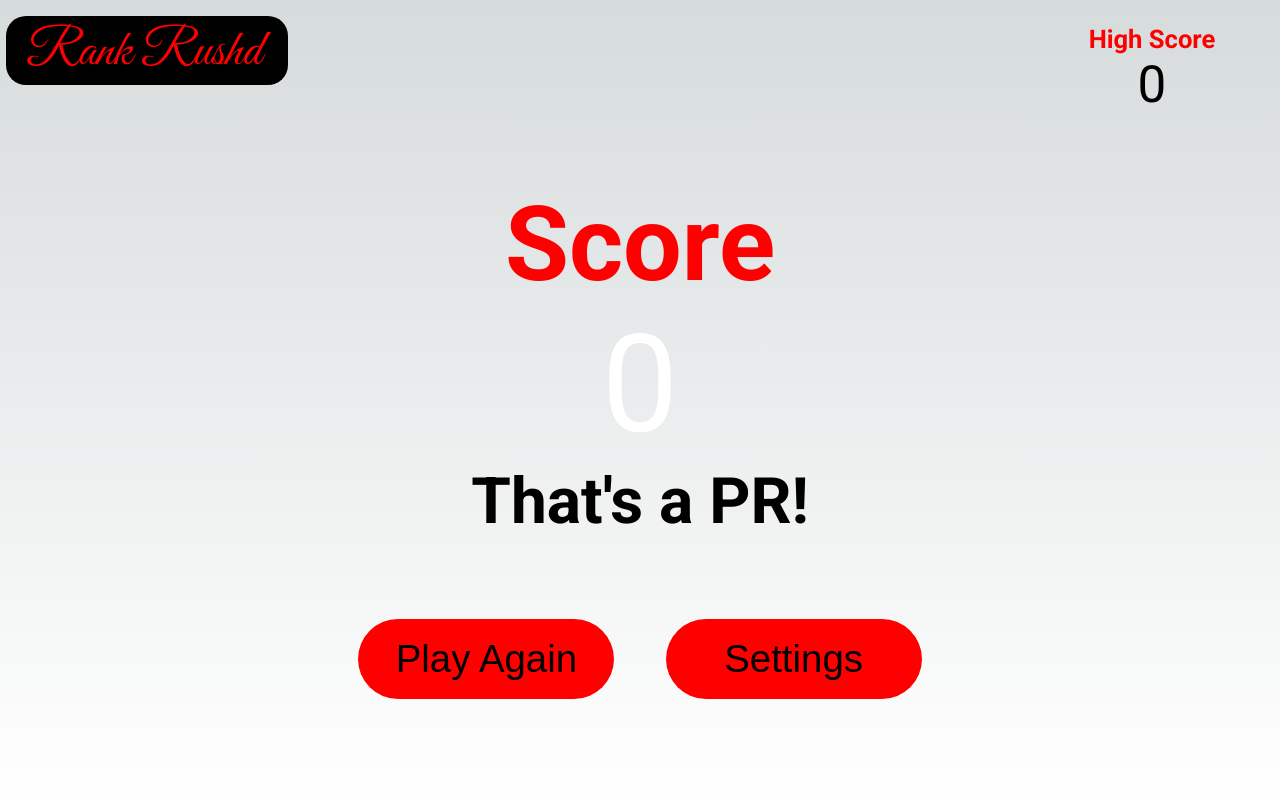
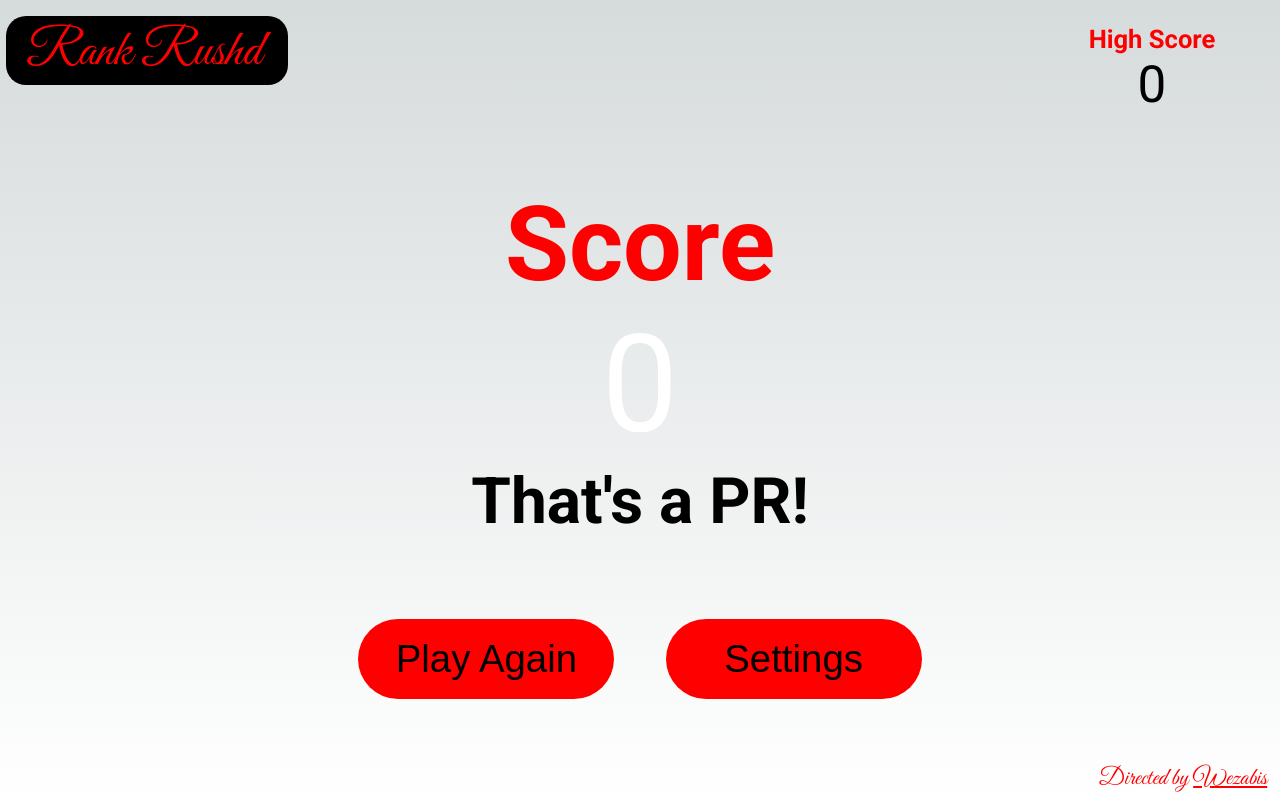
Before and after one commit to wjorgensen/RankRushd, a Next.js app: page /end in a window 1280 px wide. Built offline with nearby package versions, Linux system fonts and the light colour scheme.

Commit message:
Added watermark on end

```diff
--- a/src/pages/end/End.module.scss
+++ b/src/pages/end/End.module.scss
@@ -86,3 +86,18 @@
         font-size: 4vw;
     }
 }
+
+.link{
+    color: red;
+    font-size: 3vh;
+    position: absolute;
+    bottom: 0;
+    right: 0;
+    margin-right: 1%;
+    margin-bottom: 0.5%;
+    font-family: 'Great Vibes';
+
+    a{
+      text-decoration: underline;
+    }
+  }
--- a/src/pages/end/index.tsx
+++ b/src/pages/end/index.tsx
@@ -89,6 +89,7 @@ export default function Home() {
             <h1>High Score</h1>
             <p>{hscore}</p>
         </div>
+        <p className={styles.link}>Directed by <a href="https://twitter.com/wezabis" target=" ">Wezabis</a></p>
         </>
     );
 }
```
